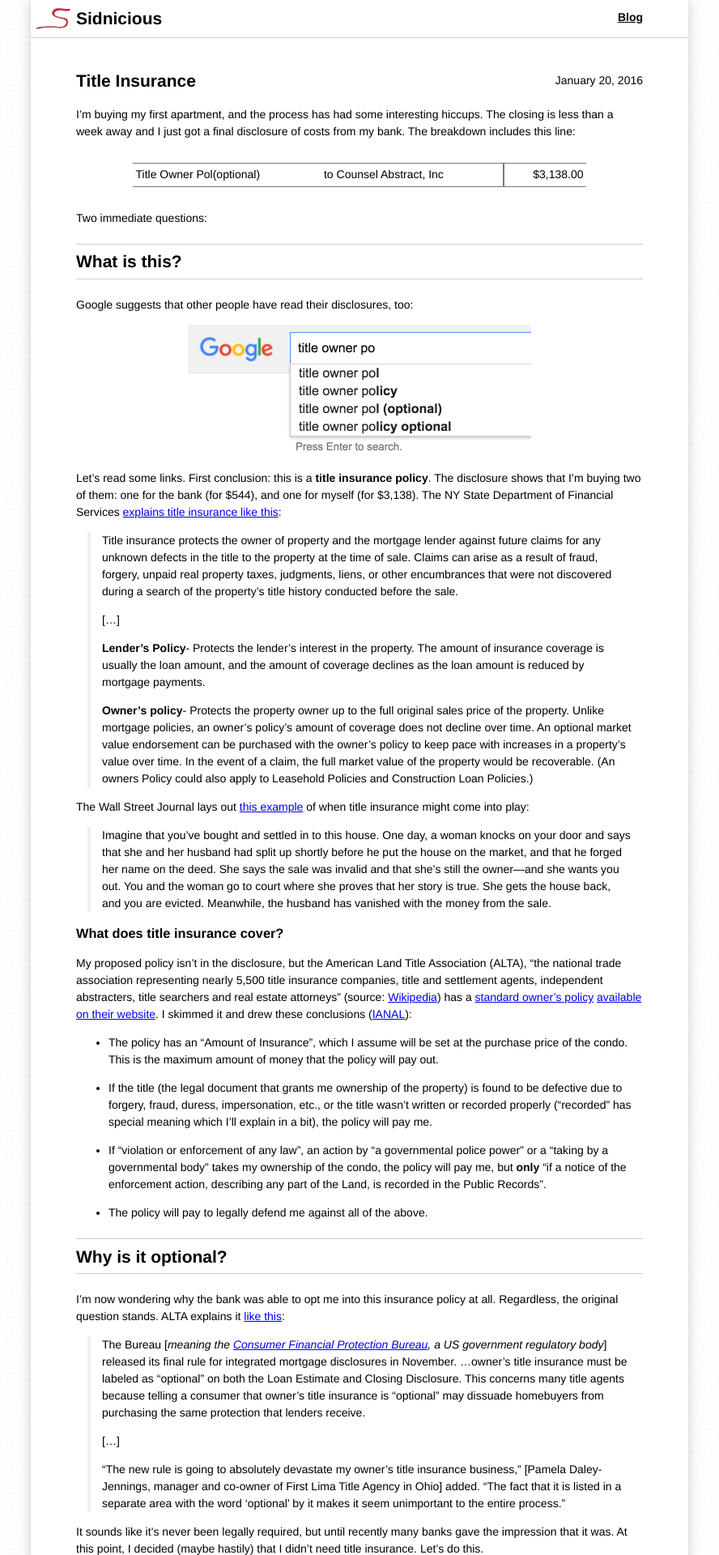
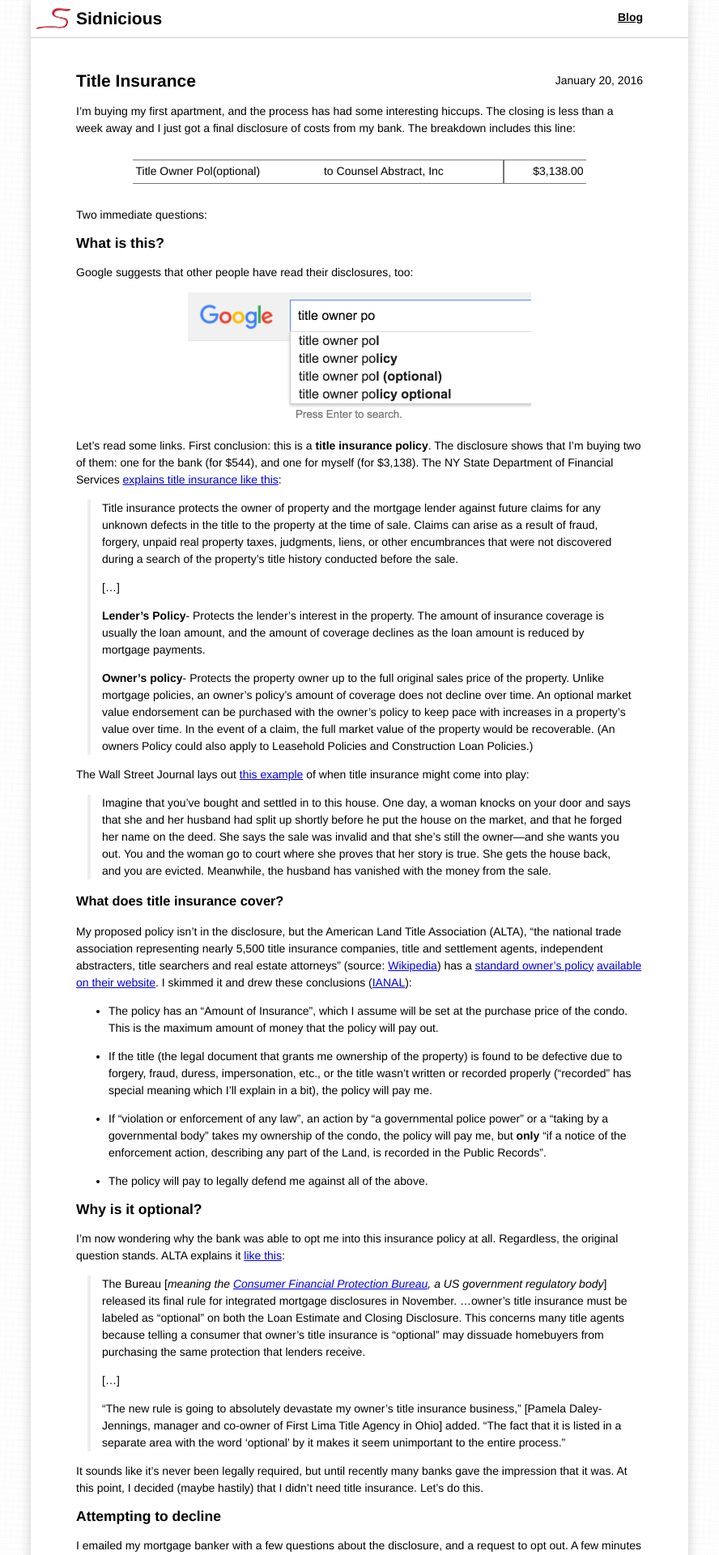
Before and after one commit to s4y/blog, a Jekyll site: the page built from blog/_posts/2016-01-20-title-insurance.markdown, in a window 1280 px wide. Shown: the top 1920 px of the page at 81% size, without its empty margins (196-1084 px from the left). Built offline with Jekyll 4.4.1, drawn with Linux system fonts in a browser that asks for light colours.

Commit message:
Simplify h1,h2 styles

```diff
--- a/_sass/_base.scss
+++ b/_sass/_base.scss
@@ -13,10 +13,6 @@
 	box-shadow: 0 0 1em rgba(0, 0, 0, 0.2);
 	background: white;
 	box-sizing: border-box;
-}
-
-h1 {
-	margin: 1em 0;
 }
 
 h1 > a {
@@ -77,11 +73,7 @@
 }
 
 h2 {
-	border-color: #ccc;
-	border-style: solid;
-	border-width: 1px 0;
-	margin: 1em 0;
-	padding: 0.5em 0;
+	font-size: 1.25em;
 }
 
 article {
```
